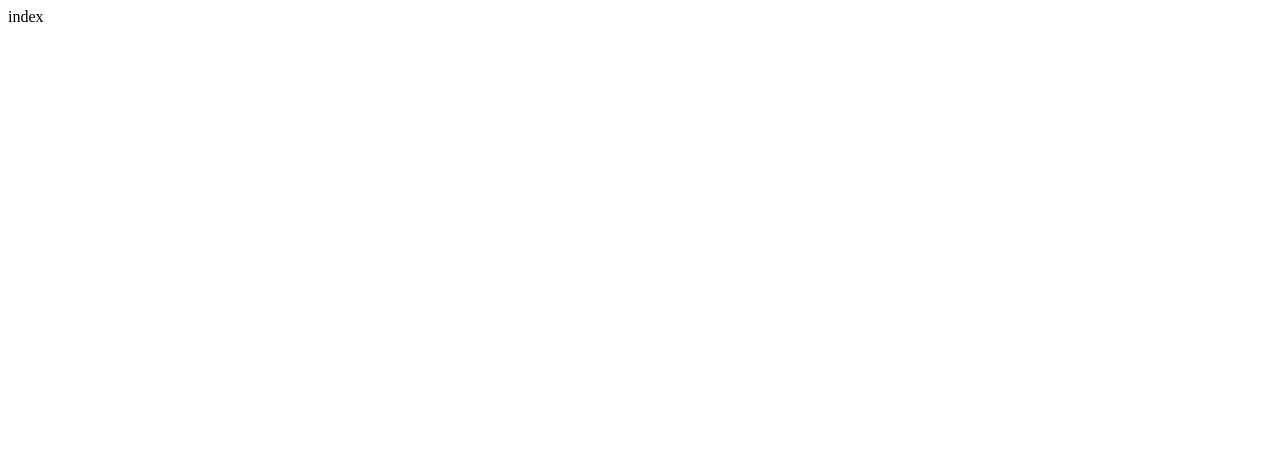
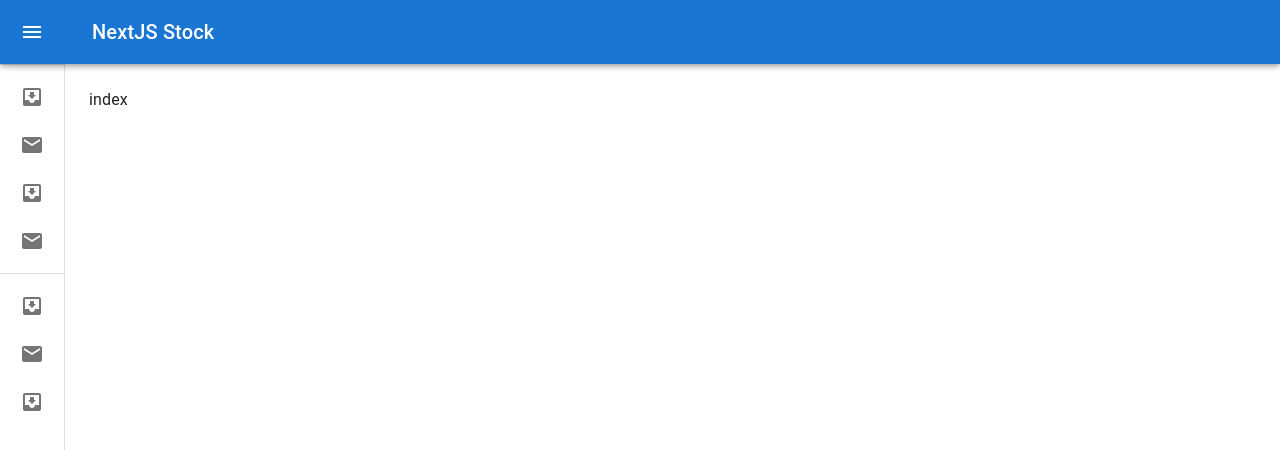
Before and after one commit to heart-01/nextjs-stock, a Next.js app: page / in a window 1280 px wide. Shown: the top 450 px of the page. Built offline with nearby package versions, Linux system fonts and the light colour scheme.

Commit message:
[Feat]: Add page and ui navbar, drawer

```diff
--- /dev/null
+++ b/src/components/layouts/Header.tsx
@@ -0,0 +1,62 @@
+import * as React from "react";
+import { styled } from "@mui/material/styles";
+import MuiAppBar, { AppBarProps as MuiAppBarProps } from "@mui/material/AppBar";
+import Toolbar from "@mui/material/Toolbar";
+import Typography from "@mui/material/Typography";
+import IconButton from "@mui/material/IconButton";
+import MenuIcon from "@mui/icons-material/Menu";
+
+const drawerWidth = 240;
+
+interface AppBarProps extends MuiAppBarProps {
+  open?: boolean;
+}
+
+const AppBar = styled(MuiAppBar, {
+  shouldForwardProp: (prop) => prop !== "open",
+})<AppBarProps>(({ theme, open }) => ({
+  zIndex: theme.zIndex.drawer + 1,
+  transition: theme.transitions.create(["width", "margin"], {
+    easing: theme.transitions.easing.sharp,
+    duration: theme.transitions.duration.leavingScreen,
+  }),
+  ...(open && {
+    marginLeft: drawerWidth,
+    width: `calc(100% - ${drawerWidth}px)`,
+    transition: theme.transitions.create(["width", "margin"], {
+      easing: theme.transitions.easing.sharp,
+      duration: theme.transitions.duration.enteringScreen,
+    }),
+  }),
+}));
+
+type HeaderProps = {
+  open: boolean;
+  onDrawerOpen: () => void;
+};
+
+const Header = ({ open, onDrawerOpen }: HeaderProps) => {
+  return (
+    <AppBar position="fixed" open={open}>
+      <Toolbar>
+        <IconButton
+          color="inherit"
+          aria-label="open drawer"
+          onClick={onDrawerOpen}
+          edge="start"
+          sx={{
+            marginRight: 5,
+            ...(open && { display: "none" }),
+          }}
+        >
+          <MenuIcon />
+        </IconButton>
+        <Typography variant="h6" noWrap component="div">
+          NextJS Stock
+        </Typography>
+      </Toolbar>
+    </AppBar>
+  );
+};
+
+export default Header;
--- /dev/null
+++ b/src/components/layouts/Layout.tsx
@@ -0,0 +1,37 @@
+import * as React from "react";
+import { styled } from "@mui/material/styles";
+import Box from "@mui/material/Box";
+import CssBaseline from "@mui/material/CssBaseline";
+import Header from "@/components/layouts/Header";
+import Menu from "@/components/layouts/Menu";
+
+const DrawerHeader = styled("div")(({ theme }) => ({
+  display: "flex",
+  alignItems: "center",
+  justifyContent: "flex-end",
+  padding: theme.spacing(0, 1),
+  // necessary for content to be below app bar
+  ...theme.mixins.toolbar,
+}));
+
+type LayoutProps = {
+  children: React.ReactNode;
+};
+
+const Layout = ({ children }: LayoutProps) => {
+  const [open, setOpen] = React.useState(false);
+
+  return (
+    <Box sx={{ display: "flex" }}>
+      <CssBaseline />
+      <Header open={open} onDrawerOpen={() => setOpen(true)} />
+      <Menu open={open} onDrawerOpen={() => setOpen(false)} />
+      <Box component="main" sx={{ flexGrow: 1, p: 3 }}>
+        <DrawerHeader />
+        {children}
+      </Box>
+    </Box>
+  );
+};
+
+export default Layout;
--- /dev/null
+++ b/src/components/layouts/Menu.tsx
@@ -0,0 +1,130 @@
+import * as React from "react";
+import { styled, useTheme, Theme, CSSObject } from "@mui/material/styles";
+import MuiDrawer from "@mui/material/Drawer";
+import List from "@mui/material/List";
+import Divider from "@mui/material/Divider";
+import IconButton from "@mui/material/IconButton";
+import ChevronLeftIcon from "@mui/icons-material/ChevronLeft";
+import ChevronRightIcon from "@mui/icons-material/ChevronRight";
+import ListItem from "@mui/material/ListItem";
+import ListItemButton from "@mui/material/ListItemButton";
+import ListItemIcon from "@mui/material/ListItemIcon";
+import ListItemText from "@mui/material/ListItemText";
+import InboxIcon from "@mui/icons-material/MoveToInbox";
+import MailIcon from "@mui/icons-material/Mail";
+
+const drawerWidth = 240;
+
+const openedMixin = (theme: Theme): CSSObject => ({
+  width: drawerWidth,
+  transition: theme.transitions.create("width", {
+    easing: theme.transitions.easing.sharp,
+    duration: theme.transitions.duration.enteringScreen,
+  }),
+  overflowX: "hidden",
+});
+
+const closedMixin = (theme: Theme): CSSObject => ({
+  transition: theme.transitions.create("width", {
+    easing: theme.transitions.easing.sharp,
+    duration: theme.transitions.duration.leavingScreen,
+  }),
+  overflowX: "hidden",
+  width: `calc(${theme.spacing(7)} + 1px)`,
+  [theme.breakpoints.up("sm")]: {
+    width: `calc(${theme.spacing(8)} + 1px)`,
+  },
+});
+
+const DrawerHeader = styled("div")(({ theme }) => ({
+  display: "flex",
+  alignItems: "center",
+  justifyContent: "flex-end",
+  padding: theme.spacing(0, 1),
+  // necessary for content to be below app bar
+  ...theme.mixins.toolbar,
+}));
+
+const Drawer = styled(MuiDrawer, { shouldForwardProp: (prop) => prop !== "open" })(({ theme, open }) => ({
+  width: drawerWidth,
+  flexShrink: 0,
+  whiteSpace: "nowrap",
+  boxSizing: "border-box",
+  ...(open && {
+    ...openedMixin(theme),
+    "& .MuiDrawer-paper": openedMixin(theme),
+  }),
+  ...(!open && {
+    ...closedMixin(theme),
+    "& .MuiDrawer-paper": closedMixin(theme),
+  }),
+}));
+
+type MenuProps = {
+  open: boolean;
+  onDrawerOpen: () => void;
+};
+
+const Menu = ({ open, onDrawerOpen }: MenuProps) => {
+  const theme = useTheme();
+
+  return (
+    <Drawer variant="permanent" open={open}>
+      <DrawerHeader>
+        <IconButton onClick={onDrawerOpen}>{theme.direction === "rtl" ? <ChevronRightIcon /> : <ChevronLeftIcon />}</IconButton>
+      </DrawerHeader>
+      <Divider />
+      <List>
+        {["Inbox", "Starred", "Send email", "Drafts"].map((text, index) => (
+          <ListItem key={text} disablePadding sx={{ display: "block" }}>
+            <ListItemButton
+              sx={{
+                minHeight: 48,
+                justifyContent: open ? "initial" : "center",
+                px: 2.5,
+              }}
+            >
+              <ListItemIcon
+                sx={{
+                  minWidth: 0,
+                  mr: open ? 3 : "auto",
+                  justifyContent: "center",
+                }}
+              >
+                {index % 2 === 0 ? <InboxIcon /> : <MailIcon />}
+              </ListItemIcon>
+              <ListItemText primary={text} sx={{ opacity: open ? 1 : 0 }} />
+            </ListItemButton>
+          </ListItem>
+        ))}
+      </List>
+      <Divider />
+      <List>
+        {["All mail", "Trash", "Spam"].map((text, index) => (
+          <ListItem key={text} disablePadding sx={{ display: "block" }}>
+            <ListItemButton
+              sx={{
+                minHeight: 48,
+                justifyContent: open ? "initial" : "center",
+                px: 2.5,
+              }}
+            >
+              <ListItemIcon
+                sx={{
+                  minWidth: 0,
+                  mr: open ? 3 : "auto",
+                  justifyContent: "center",
+                }}
+              >
+                {index % 2 === 0 ? <InboxIcon /> : <MailIcon />}
+              </ListItemIcon>
+              <ListItemText primary={text} sx={{ opacity: open ? 1 : 0 }} />
+            </ListItemButton>
+          </ListItem>
+        ))}
+      </List>
+    </Drawer>
+  );
+};
+
+export default Menu;
--- a/src/pages/index.tsx
+++ b/src/pages/index.tsx
@@ -1,11 +1,14 @@
-import React from 'react'
+import React from "react";
+import Layout from "@/components/layouts/Layout";
 
-type Props = {}
+type Props = {};
 
-const index = (props: Props) => {
+const index = ({}: Props) => {
   return (
-    <div>index</div>
-  )
-}
+    <Layout>
+      <div>index</div>
+    </Layout>
+  );
+};
 
-export default index
+export default index;
--- a/tsconfig.json
+++ b/tsconfig.json
@@ -13,8 +13,10 @@
     "isolatedModules": true,
     "jsx": "preserve",
     "incremental": true,
+    "baseUrl": ".",
     "paths": {
-      "@/*": ["./src/*"]
+      "@/components/*": ["src/components/*"],
+      "@/styles/*": ["src/styles/*"],
     }
   },
   "include": ["next-env.d.ts", "**/*.ts", "**/*.tsx"],
```
Also changed, not shown: package.json (+17 -1 lines), src/pages/about.tsx (added, +11 -0 lines), src/pages/report.tsx (added, +11 -0 lines), src/pages/signIn.tsx (added, +11 -0 lines), src/pages/stock/add.tsx (added, +11 -0 lines), src/pages/stock/edit.tsx (added, +11 -0 lines), src/pages/stock/index.tsx (added, +11 -0 lines), 1 other file (tests, documents, lock files or other folders).
